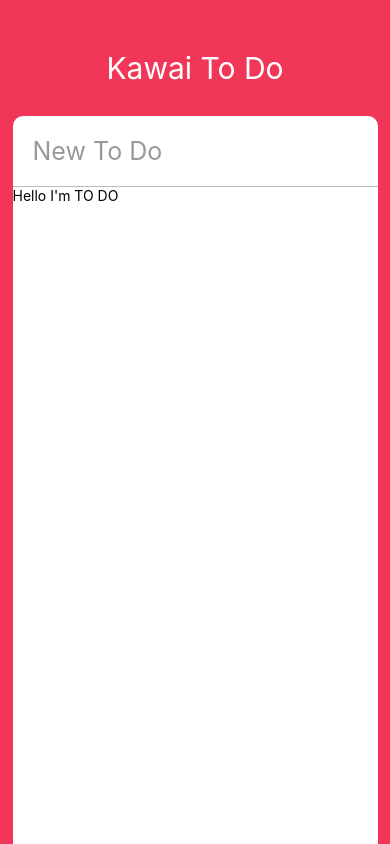
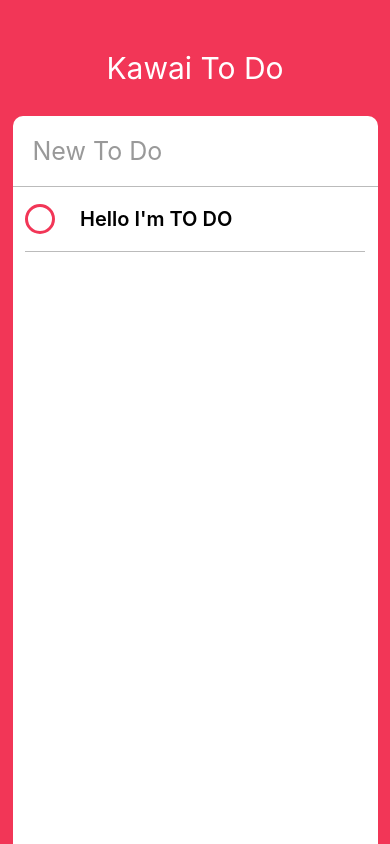
Before and after one commit to leehwasub/kawai-todo, a React Native app: screen / in a window 390 px wide. Built offline with nearby package versions, Linux system fonts and the light colour scheme.

Commit message:
#5 Coding the UI part Three To Do Component

```diff
--- a/App.js
+++ b/App.js
@@ -25,7 +25,7 @@ export default class App extends React.Component {
             returnKeyType={"done"}
             autoCorrect={false}>
           </TextInput>
-          <ScrollView>
+          <ScrollView contentContainerStyle={styles.toDos}>
             <ToDo />
           </ScrollView>
         </View>
@@ -78,5 +78,8 @@ const styles = StyleSheet.create({
     borderBottomColor:"#bbb",
     borderBottomWidth: 1,
     fontSize:25
+  },
+  toDos:{
+    alignItems:"center"
   }
 });
--- a/ToDo.js
+++ b/ToDo.js
@@ -1,17 +1,62 @@
 import React, {Component} from "react";
-import {View, Text, TouchableOpacity, StyleSheet} from "react-native";
+import {View, Text, TouchableOpacity, StyleSheet, Dimensions} from "react-native";
+
+const {width, height} = Dimensions.get("window");
 
 export default class ToDo extends React.Component{
 
+    state = {
+        isEditing : false,
+        isCompleted: false
+    }
+
     render(){
+        const {isCompleted} = this.state;
         return(
-            <View>
-                <Text>Hello I'm TO DO</Text>
+            <View style={styles.container}>
+                <TouchableOpacity onPress={this._toggleComplete}>
+                    <View style={[styles.circle, isCompleted ? styles.completedCircle : styles.umcompletedCircle]}>
+
+                    </View>
+                </TouchableOpacity>
+                <Text style={styles.text}>Hello I'm TO DO</Text>
             </View>
         );
     }
+
+    _toggleComplete = () => {
+        this.setState(prevState => {
+            return ({
+                isCompleted: !prevState.isCompleted
+            });
+        });
+    };
 }
 
 const styles = StyleSheet.create({
-
+    container:{
+        width: width - 50,
+        borderBottomColor:"#bbb",
+        borderBottomWidth:StyleSheet.hairlineWidth,
+        flexDirection:"row",
+        alignItems:"center"
+    },
+    circle : {
+        width:30,
+        height:30,
+        borderRadius:15,
+        borderWidth:3,
+        marginRight:25
+    },
+    completedCircle:{
+        borderColor:"#bbb"
+    },
+    umcompletedCircle:{
+        borderColor:"#F23657"
+    },
+    text :{
+        fontWeight:"600",
+        fontSize:20,
+        marginVertical:20
+    }
 });
```
